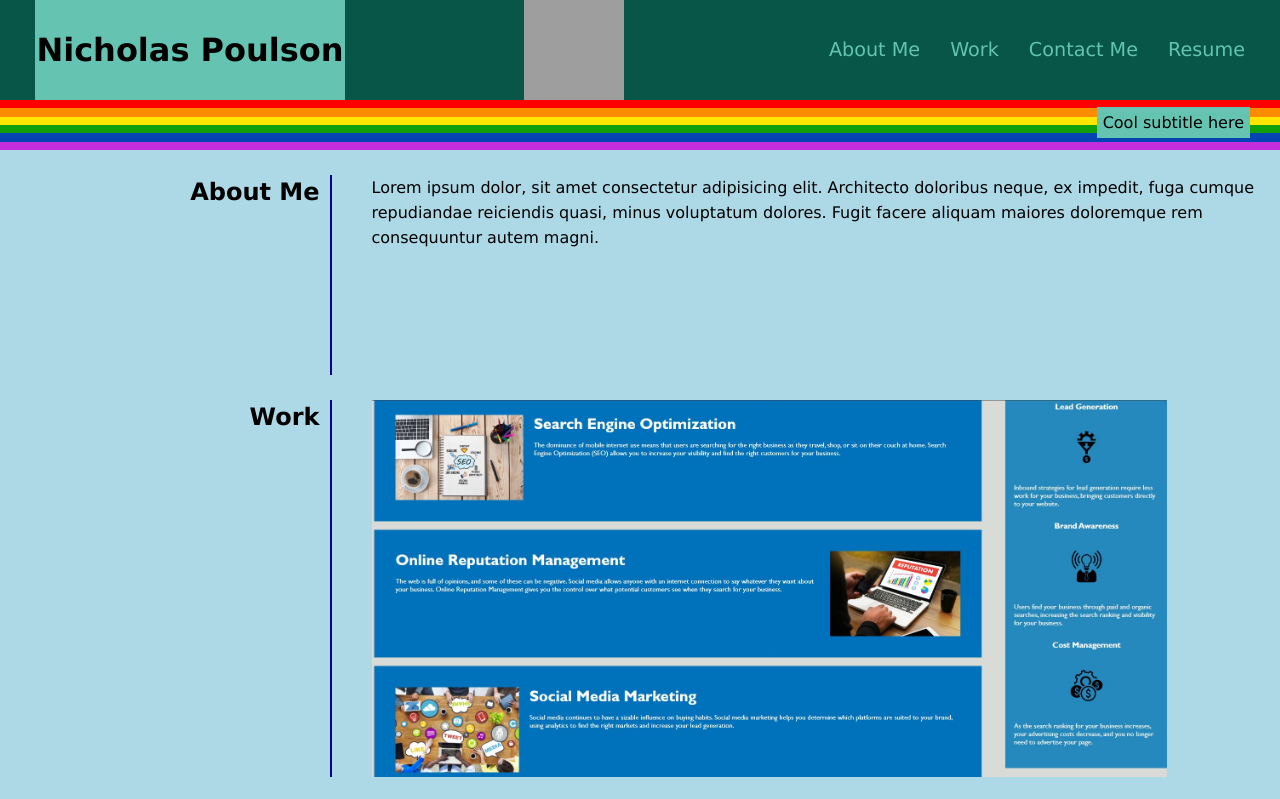
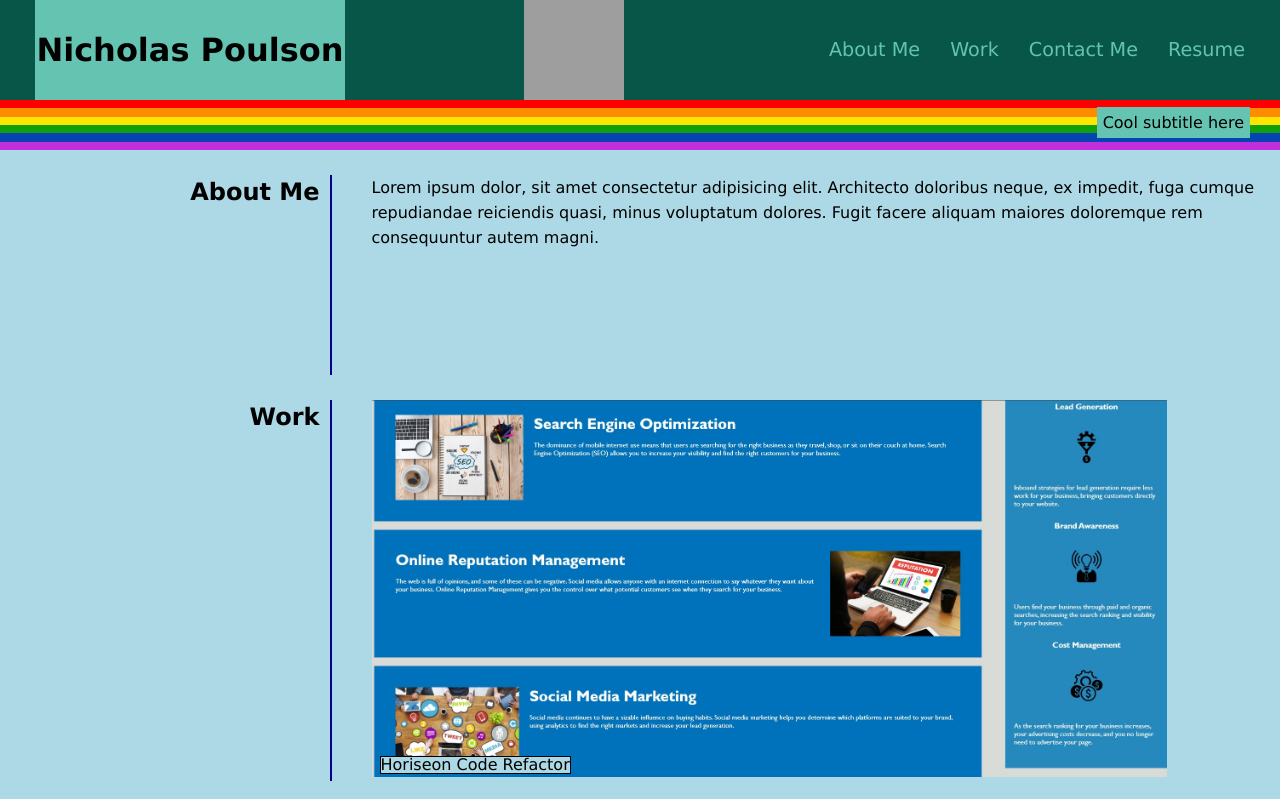
Before and after one commit to 42Salokin/portfolio, a plain HTML site: page index.html in a window 1280 px wide. Shown: the top 799 px of the page. Drawn offline with Linux system fonts and the light colour scheme; grey boxes are pictures that could not be loaded.

Commit message:
added label to project 1 screenshot

```diff
--- a/assets/style.css
+++ b/assets/style.css
@@ -111,12 +111,25 @@ a {
     flex: 3;
 }
 
-#h-container {
+#w-container {
     flex: 3;
 }
 
+#refactor {
+    position: relative;
+}
+
+#refactor span {
+    position: absolute;
+    bottom: 8px;
+    left: 8px;
+    background-color: lightblue;
+    color: black;
+    border: 1px solid black;
+    font-size: medium;
+}
+
 #horiseon {
-    display: block;
     width: 90%;
 }
 
@@ -128,6 +141,9 @@ a {
     #about-me {
         font-size: small;
     }
+    #refactor span {
+        font-size: x-small;
+    }
 }
 
 .filler-img {
--- a/index.html
+++ b/index.html
@@ -46,8 +46,12 @@
             </section>
             <section class="sections">
                 <h2 class="sub-headers" id="work">Work</h2>
-                <a href="https://42salokin.github.io/code_refactor/" id="h-container"><img
-                        src="./assets/Screenshot .jpg" alt="Horiseon Code Refactor" id="horiseon"></a>
+                <div id="w-container">
+                    <a href="https://42salokin.github.io/code_refactor/" id="refactor">
+                        <img src="./assets/Screenshot .jpg" alt="Horiseon Code Refactor" id="horiseon">
+                        <span>Horiseon Code Refactor</span>
+                    </a>
+                </div>
             </section>
             <section class="sections">
                 <h2 class="sub-headers">Contact Me</h2>
```
